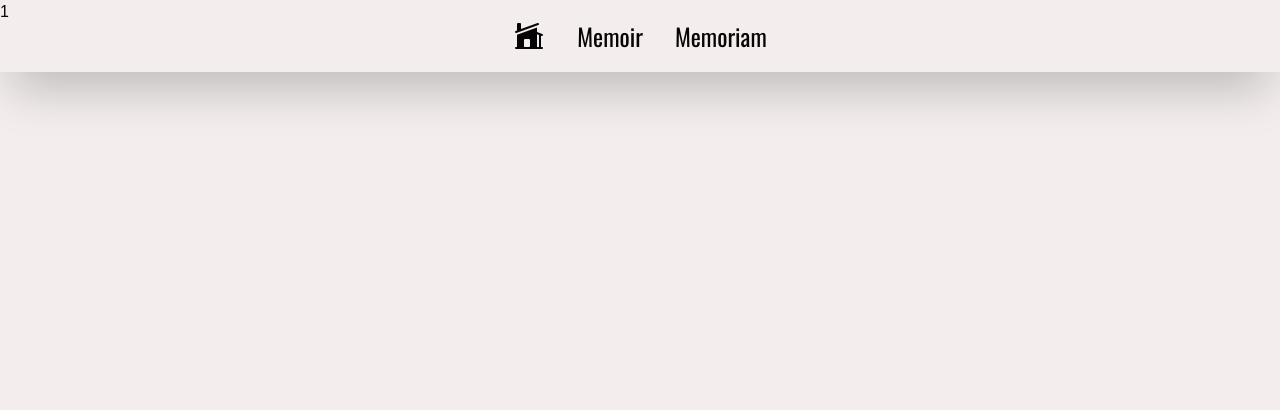
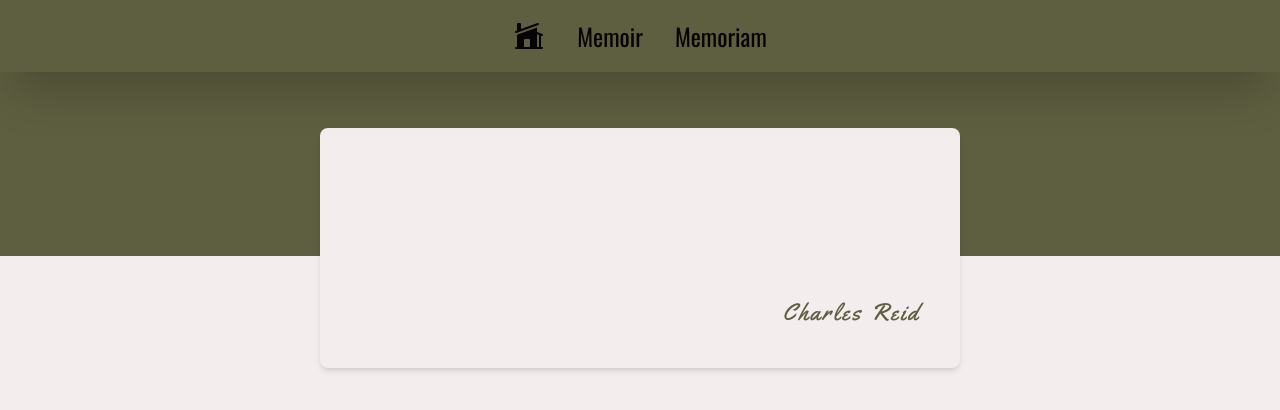
Before and after one commit to Bananajunk/algonquin, a Next.js app: page /memoirs/1 in a window 1280 px wide. Shown: the top 410 px of the page. Built offline with nearby package versions, Linux system fonts and the light colour scheme; no server answers; the database is empty; a web font is replaced by a local one.

Commit message:
completed initial layout

```diff
--- a/app/memoirs/[id]/page.tsx
+++ b/app/memoirs/[id]/page.tsx
@@ -1,9 +1,31 @@
+import { Signature } from "@/components";
+import { prisma } from "@/lib/prisma";
+
 interface Params {
   id: string;
 }
 
-const Memoir = ({ params: { id } }: { params: Params }) => {
-  return <div>{id}</div>;
+const Memoir = async ({ params: { id } }: { params: Params }) => {
+  const story = await prisma.story.findUnique({
+    where: {
+      id,
+    },
+  })!;
+
+  return (
+    <section className="grid gap-16">
+      <header className="grid">
+        <h1 className="text-5xl font-heading text-accent font-bold">
+          {story?.title}
+        </h1>
+        <span className="text-md font-handwriting tracking-widest">
+          {story?.createdAt.toDateString()}
+        </span>
+      </header>
+      <p>{story?.content}</p>
+      <Signature className="place-self-end" />
+    </section>
+  );
 };
 
 export default Memoir;
--- /dev/null
+++ b/app/memoirs/layout.tsx
@@ -0,0 +1,15 @@
+interface Props {
+  children: React.ReactNode;
+}
+
+const MemoirsLayout = ({ children }: Props) => {
+  return (
+    <div className="flex justify-center h-64 bg-accent relative w-full">
+      <div className="bg-background relative top-32 sm:w-11/12 md:w-9/12 lg:w-6/12 h-fit rounded-lg p-10 shadow-md">
+        {children}
+      </div>
+    </div>
+  );
+};
+
+export default MemoirsLayout;
--- /dev/null
+++ b/components/Signature/Signature.tsx
@@ -0,0 +1,15 @@
+interface Props {
+  className?: string;
+}
+
+const Signature: React.FC<Props> = ({ className }) => {
+  return (
+    <span
+      className={`text-2xl font-handwriting text-accent tracking-widest ${className}`}
+    >
+      Charles Reid
+    </span>
+  );
+};
+
+export default Signature;
--- a/components/index.ts
+++ b/components/index.ts
@@ -1,4 +1,5 @@
 import Badge from "./Badge/Badge";
 import Entry from "./Entry/Entry";
+import Signature from "./Signature/Signature";
 
-export { Badge, Entry };
+export { Badge, Entry, Signature };
```
